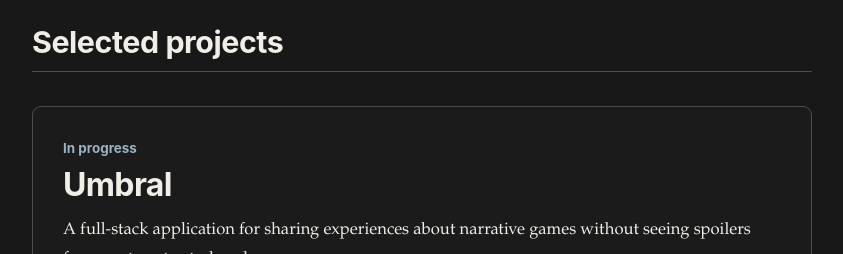
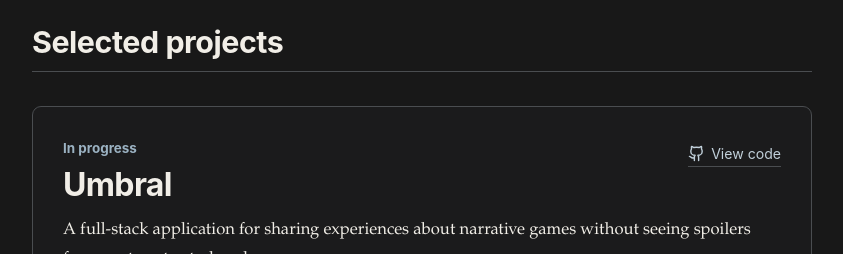
Before and after one commit to FacuPompa/portfolio, a React (Vite) app: page / in a window 1280 px wide. Shown: the part 1700-1954 px from the top of the page, without its empty margins (218-1061 px from the left). Built offline with nearby package versions, Linux system fonts and the light colour scheme.

Commit message:
added umbral repo button

```diff
--- a/src/App.tsx
+++ b/src/App.tsx
@@ -407,6 +407,14 @@ function App() {
                   <span className="project-status">{copy.building}</span>
                   <h3 id="umbral-title">{umbral.title}</h3>
                 </div>
+                {umbral.repository && (
+                  <div className="project-links">
+                    <a href={umbral.repository} target="_blank" rel="noreferrer">
+                      <Github size={17} aria-hidden="true" />
+                      {copy.openCode}
+                    </a>
+                  </div>
+                )}
               </header>
               <p className="project-description">{umbral.description}</p>
               <p className="project-outcome"><strong>{copy.objective}.</strong> {copy.umbralObjective}</p>
--- a/src/content.ts
+++ b/src/content.ts
@@ -11,6 +11,9 @@ type Project = {
 }
 
 const sharedProjects = {
+  umbral: {
+    repository: 'https://github.com/FacuPompa/Umbral',
+  },
   rawg: {
     technologies: ['React', 'Tailwind CSS', 'Context API'],
     repository: 'https://github.com/FacuPompa/rawg-browser',
@@ -66,6 +69,7 @@ export const translations = {
           description:
             'Aplicación full stack para compartir experiencias sobre videojuegos narrativos sin recibir spoilers de partes todavía no jugadas.',
           technologies: ['React', 'Java', 'Spring Boot', 'PostgreSQL'],
+          ...sharedProjects.umbral,
         },
         {
           id: 'rawg',
@@ -219,6 +223,7 @@ export const translations = {
           description:
             'A full-stack application for sharing experiences about narrative games without seeing spoilers from parts not yet played.',
           technologies: ['React', 'Java', 'Spring Boot', 'PostgreSQL'],
+          ...sharedProjects.umbral,
         },
         {
           id: 'rawg',
```
